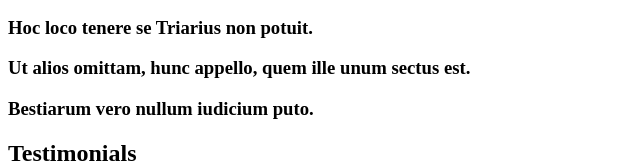
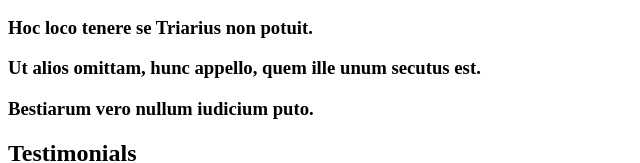
Before and after one commit to 3lackrukh/Atlas-web_front_end, a plain HTML site: page html_advanced/10-index.html in a window 1280 px wide. Shown: the part 790-953 px from the top of the page, 0-640 px from the left. Drawn offline with Linux system fonts and the light colour scheme.

Commit message:
corrections to gibberish line 53

```diff
--- a/html_advanced/10-index.html
+++ b/html_advanced/10-index.html
@@ -50,7 +50,7 @@
                     <h3>Hoc loco tenere se Triarius non potuit.</h3>
                 </article>
                 <article>
-                    <h3>Ut alios omittam, hunc appello, quem ille unum sectus est.</h3>
+                    <h3>Ut alios omittam, hunc appello, quem ille unum secutus est.</h3>
                 </article>
                 <article>
                     <h3>Bestiarum vero nullum iudicium puto.</h3>
```
